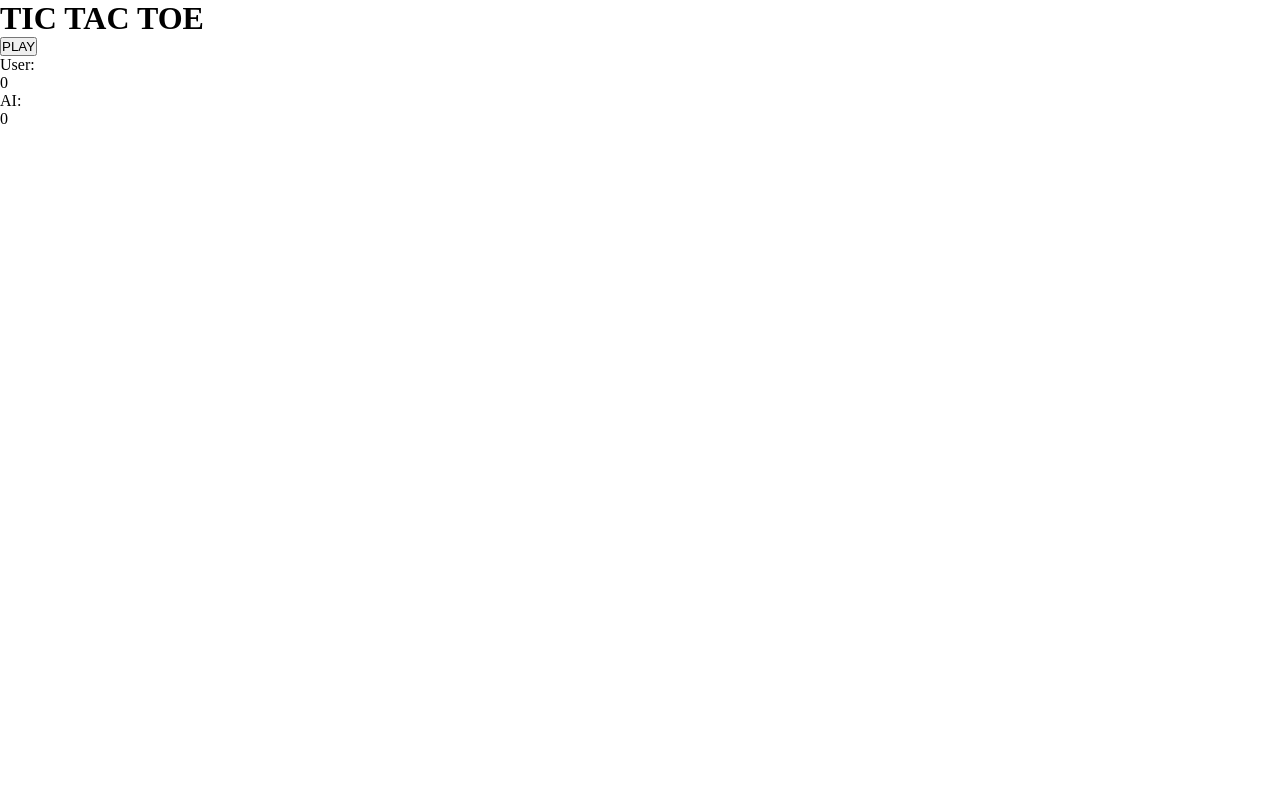
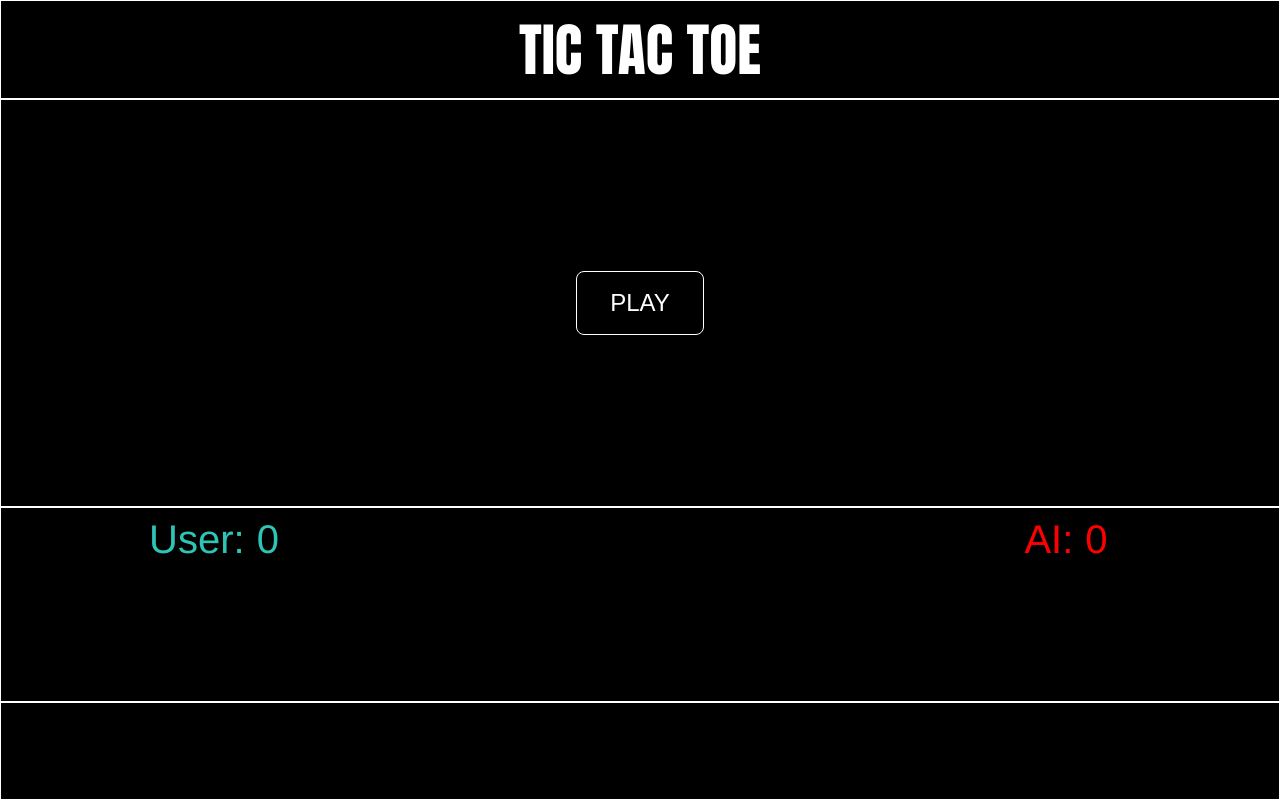
Before and after one commit to Faizan0994/tic-tac-toe, a plain HTML site: page index.html in a window 1280 px wide. Drawn offline with Linux system fonts and the light colour scheme.

Commit message:
Style the page

```diff
--- a/styles.css
+++ b/styles.css
@@ -2,3 +2,104 @@
     padding: 0;
     margin: 0;
 }
+
+body {
+    height: 100vh;
+    display: flex;
+    flex-direction: column;
+    /*background-color: #001d3d;*/
+    background-color: black;
+    color: white;
+    font-family: Helvetica, Arial, sans-serif;
+}
+
+.header h1{
+    font-family: Impact, Haettenschweiler, 'Arial Narrow Bold', sans-serif;
+}
+
+.header {
+    display: flex;
+    justify-content: center;
+    align-items: center;
+    font-size: 3.6vh;
+    flex: 1;
+    border: 1px solid white;
+    /*background-color: #000814;*/
+}
+
+.main-section {
+    display: flex;
+    flex: 4;
+    padding: 10px 0;
+    justify-content: center;
+    align-items: center;
+    border: 1px solid white;
+}
+
+.gameboard {
+    display: flex;
+    flex-direction: column;
+    height: 40vh;
+    width: 40vh;
+}
+
+.row {
+    display: flex;
+    justify-content: stretch;
+    flex: 1;
+}
+
+.cell {
+    display: flex;
+    justify-content: center;
+    align-items: center;
+    font-size: 11vh;
+    border: 1px solid white;
+    flex: 1;
+}
+
+.controls {
+    display: grid;
+    grid-template-columns: repeat(3, 1fr);
+    grid-template-rows: repeat(3,1fr);
+    flex: 2;
+    justify-items: center;
+    align-items: center;
+    border: 1px solid white;
+}
+
+.user, .ai {
+    font-size: 5vh;
+    display: flex;
+    gap: 12px;
+}
+
+.user{
+    grid-row: 1 / span 1;
+    grid-column: 1 / span 1;
+    color: #2ec4b6;
+}
+
+.ai{
+    grid-row: 1 / span 1;
+    grid-column: 3 / -1;
+    /*color: #ffc300;*/
+    color: red;
+}
+
+button {
+    grid-row: 2 / -1;
+    grid-column: 1 / -1;
+    width: 16vh;
+    height: 8vh;
+    background-color: black;
+    border-radius: 8px;
+    font-size: 3vh;
+    border: 1px solid white;
+    color: white;
+}
+
+.footer {
+    flex: 1;
+    border: 1px solid white;
+}
```
